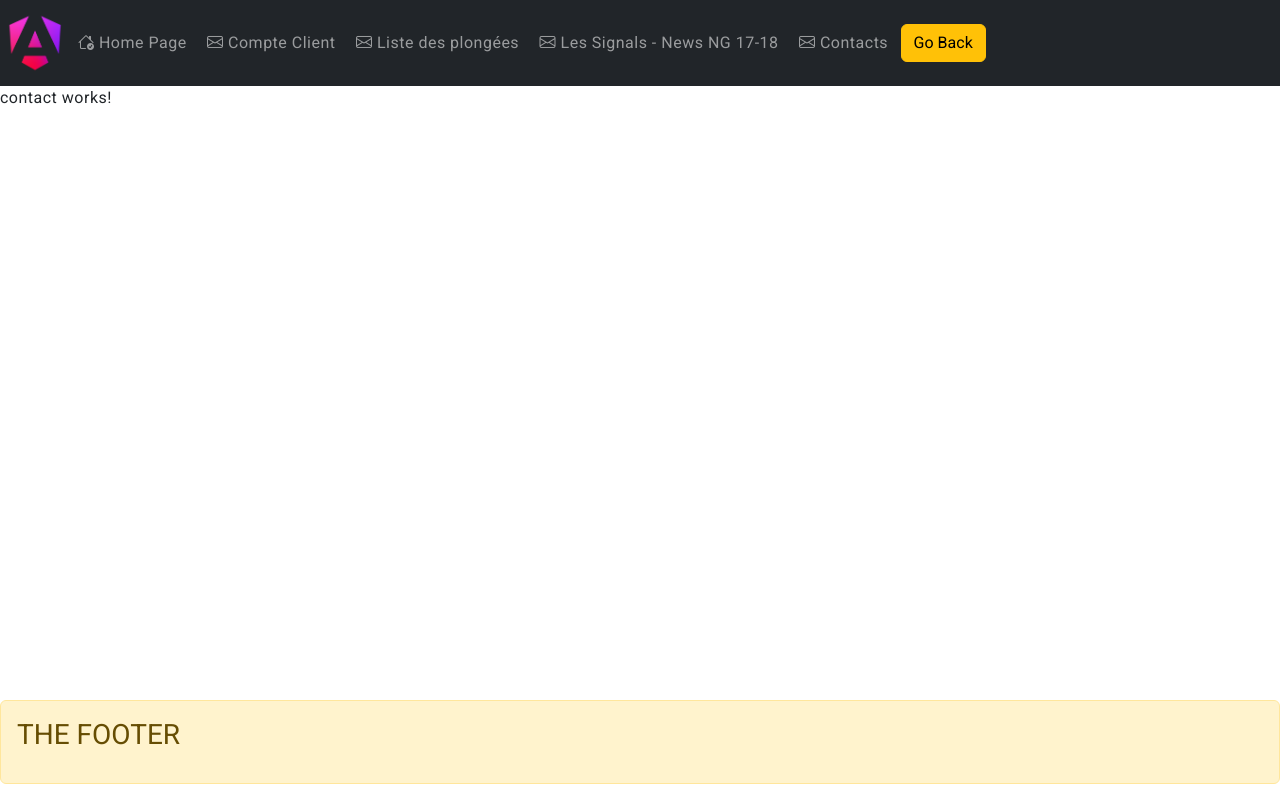
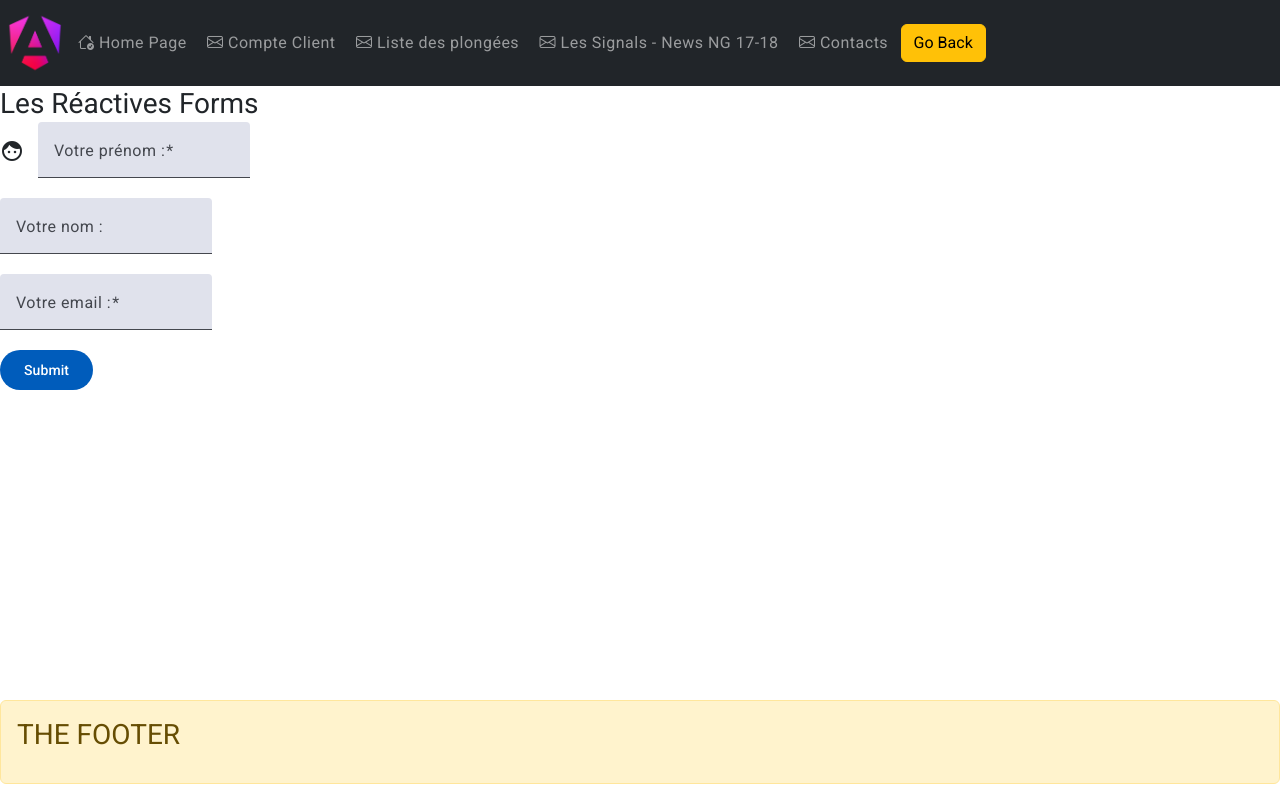
Before and after one commit to marie-clerc/formation-angular-tp04, an Angular app: page /nous-contacter in a window 1280 px wide. Built offline with nearby package versions, Linux system fonts and the light colour scheme.

Commit message:
execercie de formControl dans contact.component.html

```diff
--- a/src/app/webApp/contact/contact/contact.component.html
+++ b/src/app/webApp/contact/contact/contact.component.html
@@ -1 +1,46 @@
-<p>contact works!</p>
+<h5>Les Réactives Forms
+
+    <form [formGroup]="monForm">
+        <mat-icon id="icone-prenom">face</mat-icon>&nbsp;
+        <mat-form-field>
+            <mat-label>Votre prénom :</mat-label>
+            <input matInput type="text" formControlName="firstName">
+        </mat-form-field>
+        <br>
+
+        <!-- Toutes ces propriétés sont disponibles en Template Driven Form -->
+        <!-- <div class="alert alert-warning">
+            Prénom (value) : {{monForm.controls['firstName'].value}}
+
+            <br> - Prénom (Touched) : {{monForm.controls['firstName'].touched}}
+            <br> - Prénom (Pristine) : {{monForm.controls['firstName'].pristine}}
+            <br> - Prénom (Dirty) : {{monForm.controls['firstName'].dirty}}
+            <br> - Prénom (Valid) : {{monForm.controls['firstName'].valid}}
+        </div> -->
+
+        <!-- on affiche si valid-faux et le champ a été touché -->
+        @if (monForm.controls['firstName'].touched && !monForm.controls['firstName'].valid) {
+        <p class="text-danger"> *<em> le champ doit comporter 3 caractères minimum </em>*</p>
+        }
+
+        <p [hidden]="!monForm.controls['firstName'].valid" style="color:#1c8032">
+            Le champ prénom est validé !
+        </p>
+
+        <!-- TP : add 2 champs (controls) lastName et email (validators.email) -->
+        <mat-form-field>
+            <mat-label>Votre nom :</mat-label>
+            <input matInput type="text" formControlName="lastName">
+        </mat-form-field>
+        <br>
+        <mat-form-field>
+            <mat-label>Votre email :</mat-label>
+            <input matInput type="email" formControlName="email">
+        </mat-form-field>
+
+
+        <br>
+
+
+        <button mat-flat-button type="submit">Submit</button>
+    </form>
--- a/src/app/webApp/contact/contact/contact.component.ts
+++ b/src/app/webApp/contact/contact/contact.component.ts
@@ -1,12 +1,61 @@
 import { Component } from '@angular/core';
+import { Form, FormControl, FormGroup, ReactiveFormsModule, Validators } from '@angular/forms';
+import { MatButton } from '@angular/material/button';
+import { MatFormField, MatLabel } from '@angular/material/form-field';
+import { MatIcon } from '@angular/material/icon';
+import { MatInput } from '@angular/material/input';
 
 @Component({
   selector: 'app-contact',
   standalone: true,
-  imports: [],
+  imports: [
+    // feature ou les libs angular
+    ReactiveFormsModule,
+    // material design
+    MatIcon,
+    MatFormField,
+    MatInput,
+    MatLabel,
+    MatButton,
+  ],
   templateUrl: './contact.component.html',
   styleUrl: './contact.component.scss'
 })
 export class ContactComponent {
 
+  // 1- props
+  public monForm:FormGroup
+
+  // 2 - const
+  constructor(){
+    this.monForm = new FormGroup({
+      // définition de tous les controls de formulaire
+      firstName: new FormControl<string | null>(
+        // validators par défault
+        null, [
+          Validators.required,
+          Validators.minLength(3),
+          Validators.maxLength(20)
+        ]
+      ),
+      email: new FormControl<string | null>(
+        // validators par défault
+        null, [
+          Validators.required,
+          // Validators.email,
+          // ^:commence par
+        // $: finit par
+        // [a-z] : toutes les lettres en minuscule de a à z
+        // [a-zA-Z0-9] : toutes les lettres min et maj + les chiffres
+        // ? : on répéte 0 ou 1 fois
+        // + : 1 ou plusieurs fois
+        // * : 0 ou plusieurs fois
+        // {val min , val max } : pour répéter
+          Validators.pattern('^[a-z0-9._-]+@[a-z0-9.-]+\\.[a-z]{2,}$'),
+        ]),
+      lastName: new FormControl<string | null>(
+        // validators par défault
+        null),
+    })
+  }
 }
```
